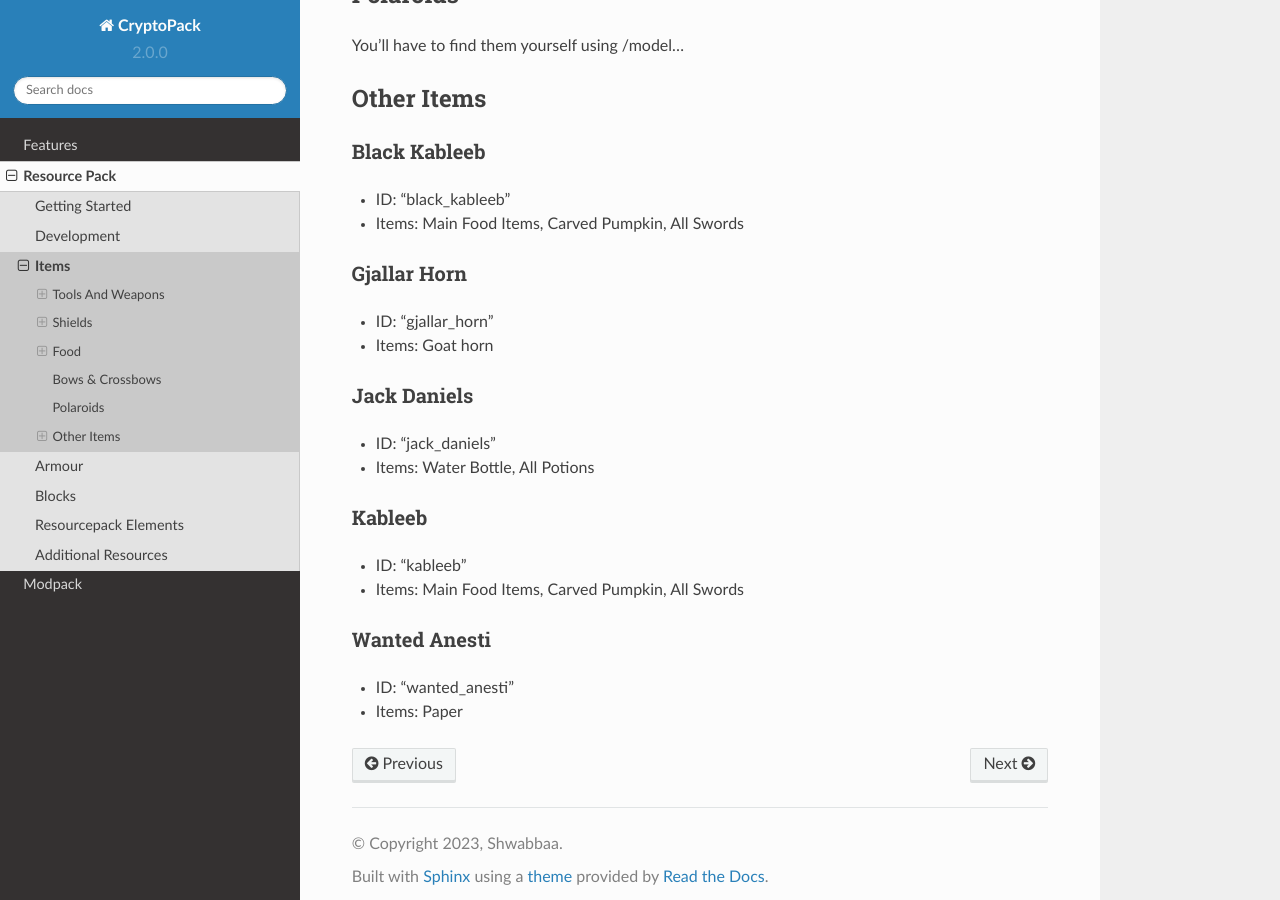
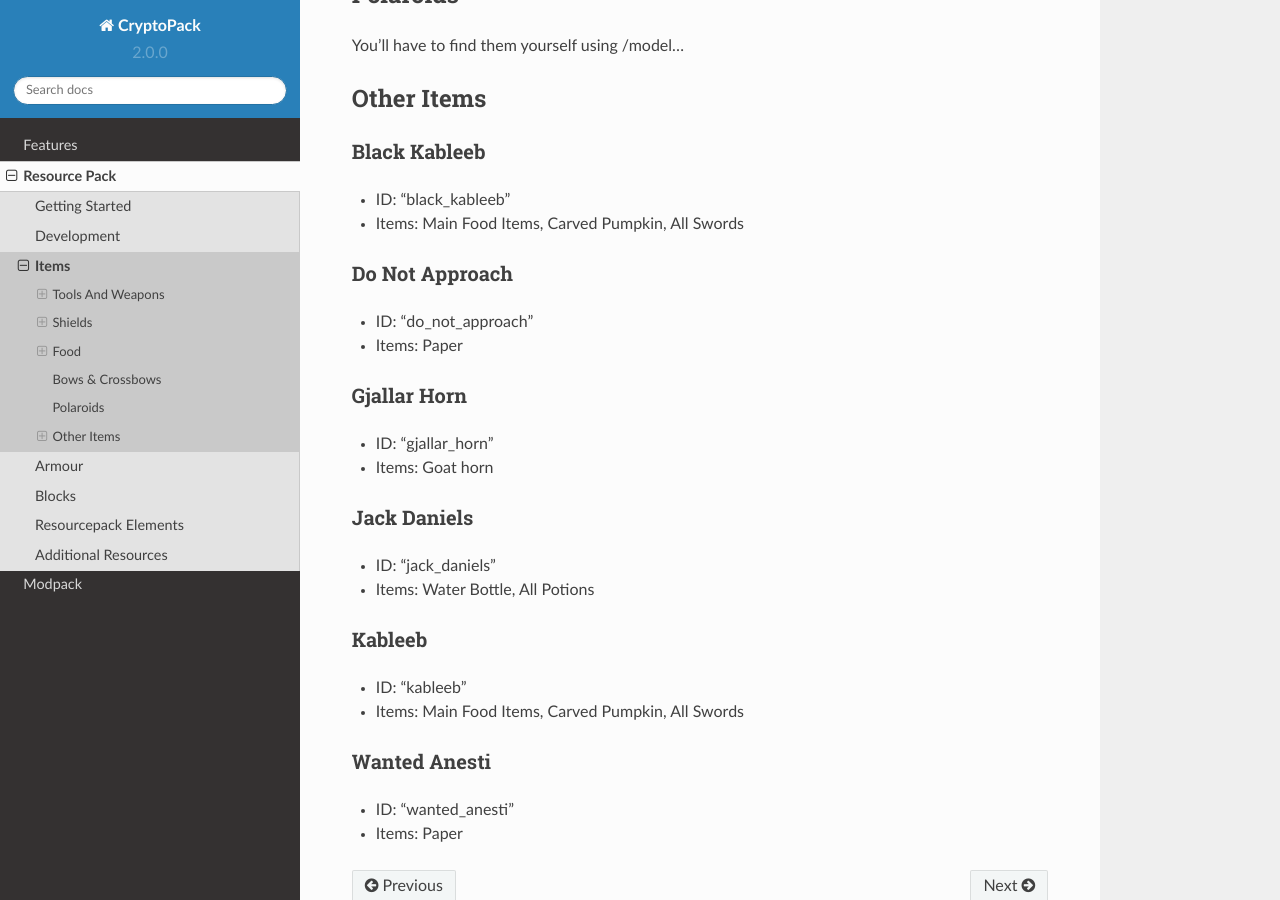
Before and after one commit to Shwabbaa/cryptopack-docs, a Sphinx documentation site: the page built from docs/source/resourcepack/items.rst, in a window 1280 px wide and 900 px high, scrolled down 5548 px. Built offline with Sphinx 7.4.7 and the Read the Docs theme 2.0.0, drawn with Linux system fonts in a browser that asks for light colours; pages that are not in the unit, such as notebooks, are missing from menus.

Commit message:
Update items.rst

```diff
--- a/docs/source/resourcepack/items.rst
+++ b/docs/source/resourcepack/items.rst
@@ -238,6 +238,11 @@ Black Kableeb
 * ID: "black_kableeb"
 * Items: Main Food Items, Carved Pumpkin, All Swords
 
+Do Not Approach
+------------------
+* ID: "do_not_approach"
+* Items: Paper
+
 Gjallar Horn
 ------------------
 * ID: "gjallar_horn"
```
